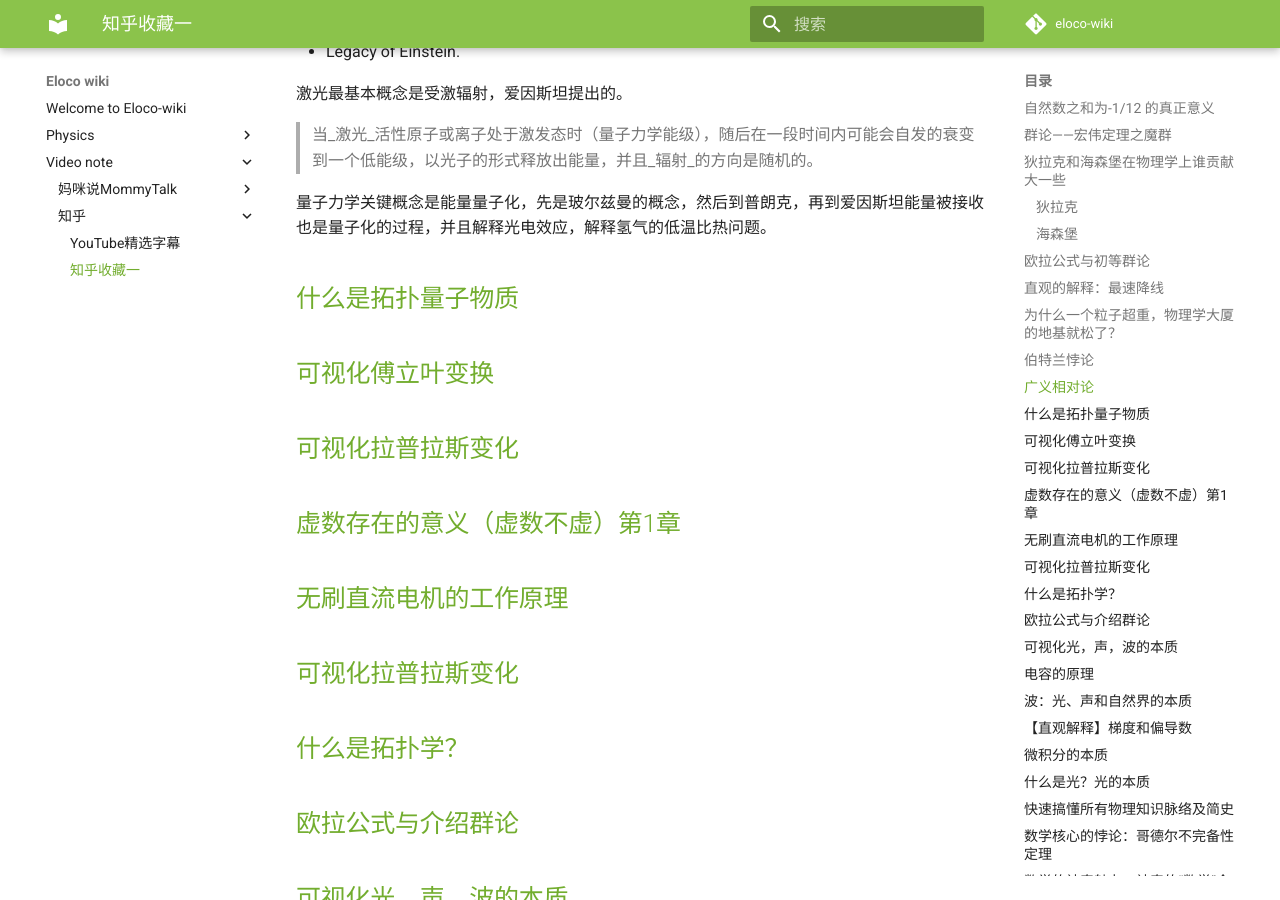
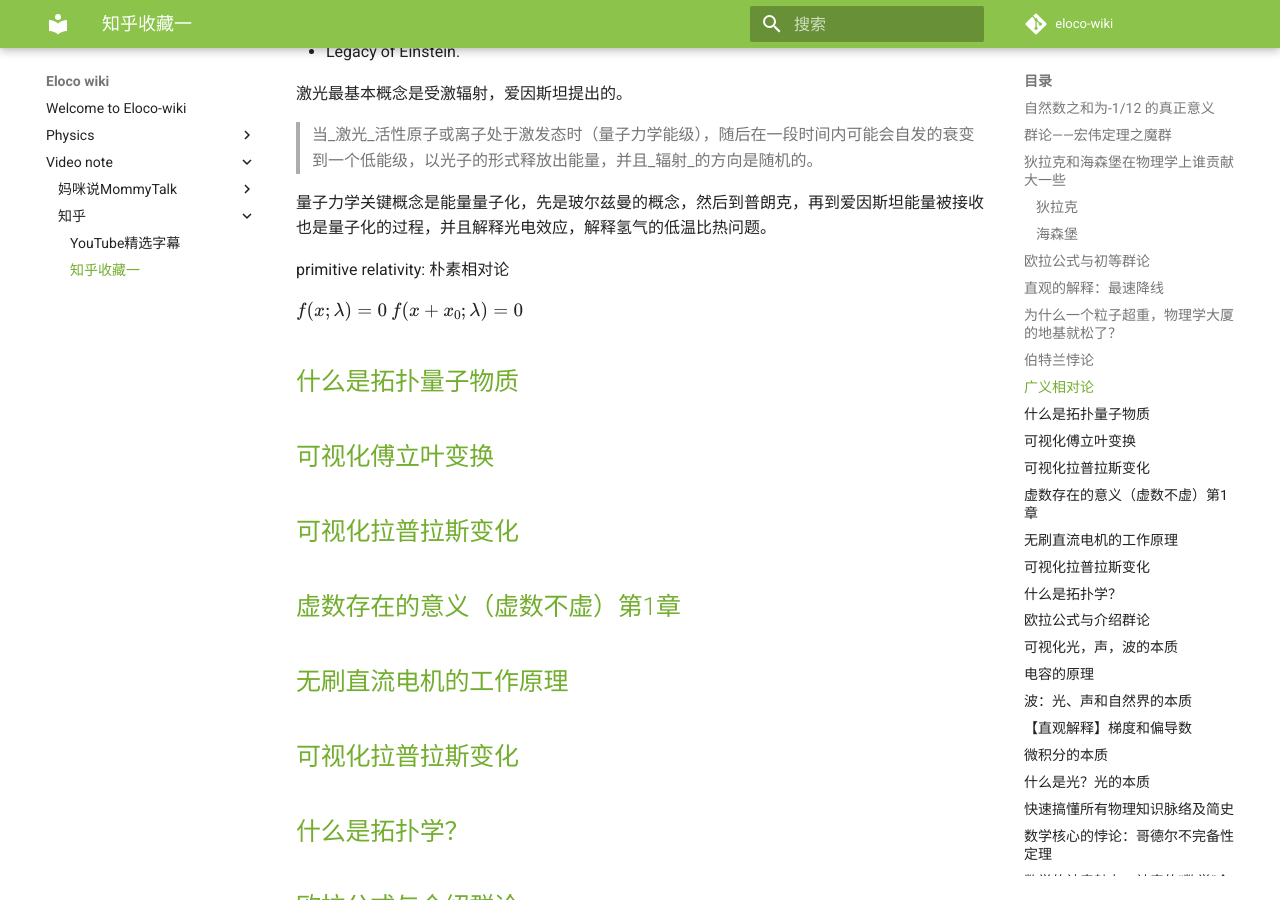
Before and after one commit to Eloco/eloco-wiki, an MkDocs documentation site: the page built from docs/video note/知乎/知乎收藏一.md, in a window 1280 px wide and 900 px high, scrolled down 3322 px. Built offline with MkDocs 1.6.1 and Material for MkDocs 9.7.7, drawn with Linux system fonts in a browser that asks for light colours; comment, search, counter and statistics services are not loaded.

Commit message:
vault backup: 2022-07-30 18:03:50

```diff
--- a/docs/video note/知乎/知乎收藏一.md
+++ b/docs/video note/知乎/知乎收藏一.md
@@ -144,6 +144,12 @@ $i\cdot i = -I$ identity, 看你研究的物理问题
 量子力学关键概念是能量量子化，先是玻尔兹曼的概念，然后到普朗克，再到爱因斯坦能量被接收也是量子化的过程，并且解释光电效应，解释氢气的低温比热问题。
 
 
+ primitive relativity: 朴素相对论
+
+$f(x;\lambda)=0$
+$f(x+x_{0};\lambda)=0$
+
+
 
 
 ## [什么是拓扑量子物质](https://www.zhihu.com/zvideo/1445452001831845888?playTime=0.0)
```
